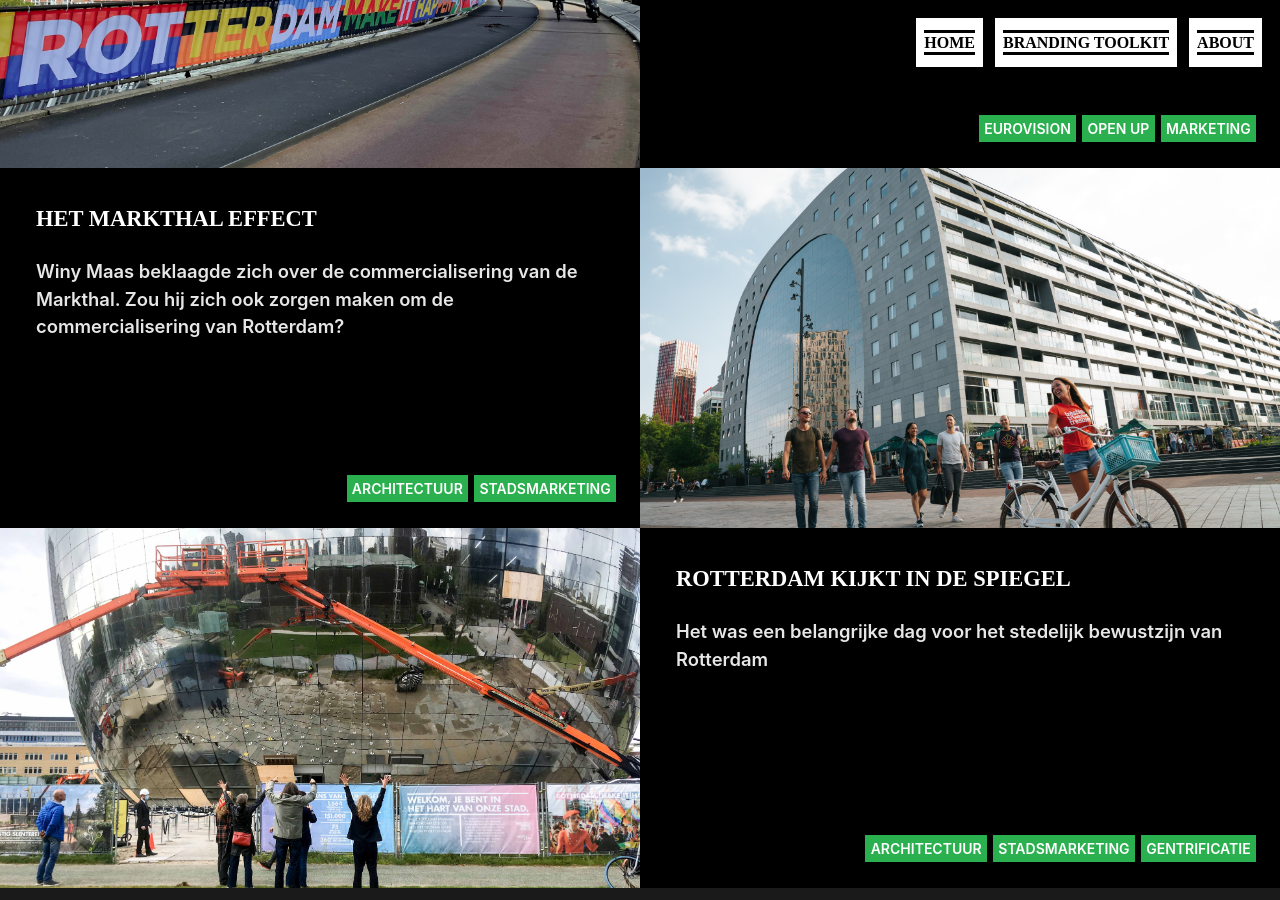
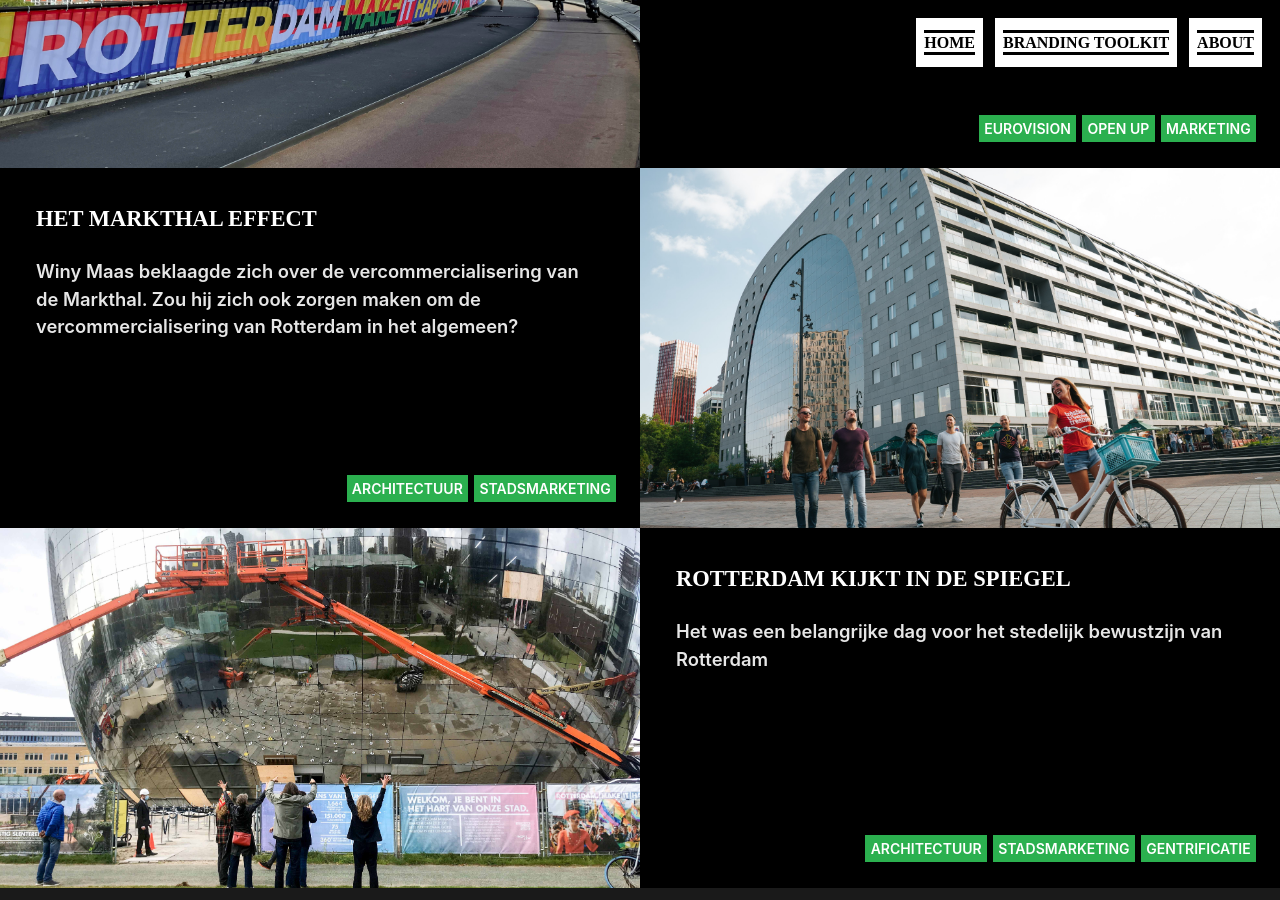
Before and after one commit to norealdirection/norealdirection.github.io, a Jekyll site: the page built from index.markdown, in a window 1280 px wide and 900 px high, scrolled down 1785 px. Built offline with Jekyll 4.4.1, drawn with Linux system fonts in a browser that asks for light colours; some of the changed lines change nothing that is shown.

Commit message:
Update 2020-10-22-markthaleffect.markdown

```diff
--- a/_posts/2020-10-22-markthaleffect.markdown
+++ b/_posts/2020-10-22-markthaleffect.markdown
@@ -1,7 +1,7 @@
 ---
 layout: post
 title: "Het Markthal Effect"
-subtitle: "Winy Maas beklaagde zich over de commercialisering van de Markthal. Zou hij zich ook zorgen maken om de commercialisering van Rotterdam?"
+subtitle: "Winy Maas beklaagde zich over de vercommercialisering van de Markthal. Zou hij zich ook zorgen maken om de vercommercialisering van Rotterdam in het algemeen?"
 categories: home blog
 image: images/posts/markthal-effect/markthal-01.jpg
 tags:
@@ -10,7 +10,7 @@ tags:
 
 ---
 
-# In oktober 2014 opende de Markthal van MVRDV feestelijk haar deuren, twee maanden voor de lancering van Rotterdam’s nieuwe stadsslogan. In de loop van 2015 kon de stad rekenen op lovende recensies van internationale kranten en tijdschriften, waarop ze vervolgens een ongekende sprong zag in het aantal bezoekers en vestigende bedrijven. Architectuurbureau MVRDV groeide vier keer zo groot. Deze opeenvolging van gebeurtenissen, als gevolg van dat spraakmakende icoon, wordt in een artikel op de **ROTTERDAM. MAKE IT HAPPEN.** website geduid als [het Markthal effect](https://rotterdammakeithappen.nl/showcases/het-markthal-effect/).
+# In oktober 2014 opende de Markthal van MVRDV feestelijk haar deuren, twee maanden voor de lancering van Rotterdam’s nieuwe stadsslogan. In de loop van 2015 kon de stad rekenen op lovende recensies van internationale kranten en tijdschriften, waarop ze vervolgens een ongekende sprong zag in het aantal bezoekers en vestigende bedrijven. Architectuurbureau MVRDV groeide vier keer zo groot. Deze opeenvolging van gebeurtenissen, als gevolg van dat spraakmakende icoon, wordt in een showcase artikel op de **ROTTERDAM. MAKE IT HAPPEN.** website geduid als [_het Markthal effect_](https://rotterdammakeithappen.nl/showcases/het-markthal-effect/).
 
 Volgens MVRDV medewerker Jan Knikker ging de bal pas rollen tijdens de bouwfase:
 
@@ -20,10 +20,10 @@ Dankzij een samenwerking met Rotterdam Partners werden er achthonderd artikelen
 
 <iframe width="560" height="315" src="https://www.youtube.com/embed/Dds82luyxt0" frameborder="0" allow="accelerometer; autoplay; clipboard-write; encrypted-media; gyroscope; picture-in-picture"></iframe>
 
-Op dit moment staan een kwart van de kramen in de Markthal leeg door de coronacrisis. Voor architect Winy Maas ligt de pijn echter dieper dan het weggevallen toerisme. Hij beklaagt zich over de vercommercialisering van het originele idee en wijst daarbij naar de Franse exploitant van de hal, die te commercieel zou zijn ingesteld. In de droom van Maas hadden Rotterdammers hier gezamenlijk hun verse boodschappen moeten doen bij lokale producenten en ondernemers. Een beetje zoals op de markt, maar dan in een gebouw van 175 miljoen. Veel Rotterdammers bleven hun boodschappen liever doen bij de gewone markt, terwijl toeristen weinig behoefte bleken te hebben aan versproducten. De conclusie zou daarom moeten zijn dat het idee voor een versmarkt, naast de reeds bestaande markt, overbodig was.
+Op dit moment staat een kwart van de kramen in de Markthal leeg door de coronacrisis. Voor architect Winy Maas ligt de pijn echter dieper dan het weggevallen toerisme. Hij beklaagt zich over de vercommercialisering van het originele concept en wijst daarbij naar de Franse exploitant van de hal, die te commercieel zou zijn ingesteld. In de droom van Maas hadden Rotterdammers hier gezamenlijk hun verse boodschappen moeten doen bij lokale producenten en ondernemers. Een beetje zoals op de markt, maar dan in een gebouw van 175 miljoen. Veel Rotterdammers bleven hun boodschappen liever doen bij de gewone markt, terwijl toeristen weinig behoefte bleken te hebben aan versproducten. De conclusie zou daarom moeten zijn dat het idee voor een versmarkt, naast de reeds bestaande markt, overbodig was.
 
-De Markthal was altijd al een commerciële herinterpretatie van de gewone markt, maar diende ook vooral als marketinginstrument. Het Markthal effect was Rotterdam’s versie van het Bilbao effect. Net als Bilbao wil Rotterdam af van de erfenis van haar haven- en industrieverleden. In een mondiale economie die draait om kenniswerkers ziet Rotterdam zich achtergesteld ten opzichte van andere steden. Met culturele investeringen en architectonische iconen streeft zij er naar de stad aantrekkelijker te maken voor kapitaalkrachtige bewoners, bedrijven en bezoekers. We zien vandaag hoe dit streven gepaard kan gaan aan de verdrijving van armere bewoners. Is dat niet ook onderdeel van het Markthal effect, of op zijn minst een Markthal neveneffect?
+De Markthal was altijd al een commerciële herinterpretatie van de gewone markt, maar diende ook vooral als marketinginstrument. Het Markthal effect was Rotterdam’s versie van het _Bilbao effect_. Net als Bilbao wil Rotterdam af van de erfenis van haar haven- en industrieverleden. In een mondiale economie die draait om kenniswerkers ziet Rotterdam zich achtergesteld ten opzichte van andere steden. Met culturele investeringen en architectonische iconen streeft zij er naar de stad aantrekkelijker te maken voor kapitaalkrachtige bewoners, bedrijven en bezoekers. We zien vandaag hoe dit streven gepaard kan gaan aan de verdrijving van armere Rotterdammers. Is dat niet ook onderdeel van het Markthal effect? Of op zijn minst een Markthal neveneffect?
 
-Het icoon en het collectieve ideaal van Maas staan in een tegenstrijdige verhouding met elkaar. Hij wijst naar de vercommercialisering van de ‘gezamenlijk’ gedroomde markthal, maar het hele idee stond vanaf het begin in dienst van de vercommercialisering van Rotterdam in het algemeen. Zowel de icoon als de markt waren bedacht voor een welvarende klasse. In dat opzicht kwam de Markthal te vroeg; het liep vooruit op het nieuwe Rotterdam waar nu aan gebouwd wordt. Pas wanneer de nieuwe, kapitaalkrachtigen in redelijke getalen gesetteld zijn, kan de overdekte versmarkt van Maas zich bewijzen. Waarop hij allicht alsnog zijn gelijk zal willen halen.
+Het icoon en het collectieve ideaal van Maas staan in een tegenstrijdige verhouding met elkaar. Hij wijst naar de vercommercialisering van de ‘gezamenlijk’ gedroomde markthal, maar het hele idee stond vanaf het begin in dienst van de vercommercialisering van Rotterdam in het algemeen. Zowel de icoon als de markt waren bedacht voor een welvarende klasse. In dat opzicht kwam de Markthal te vroeg; het liep vooruit op het nieuwe Rotterdam waar nu vol aan gebouwd wordt. Pas wanneer de nieuwe, kapitaalkrachtigen in redelijke getalen gesetteld zijn, kan de overdekte versmarkt van Maas zich bewijzen. Waarop hij allicht alsnog zijn gelijk zal willen halen.
 
 Toch is er in de woorden van Maas ook een zekere wanhoop te horen over de teloorgang van zijn collectieve ideaal. Voelt hij zich machteloos over wat er in de realiteit van zijn concept terecht is gekomen? Schrikt hij van het effect van zijn eigen creaties? Is dit wellicht ook waarom hij, in relatie tot het nieuwe Collectiegebouw, niet graag het cliché van de skyline benoemt als het meest beeldbepalende element? Of waarom hij ontwijkend reageert op vragen over hoe het spiegelende gebouw een selfie-cultuur faciliteert? In het stuk op de **MAKE IT HAPPEN.** website wordt in elk geval enthousiast uitgekeken naar het nieuwste icoon van Rotterdam, waarmee het Markthal effect zich belooft te herhalen.
```
